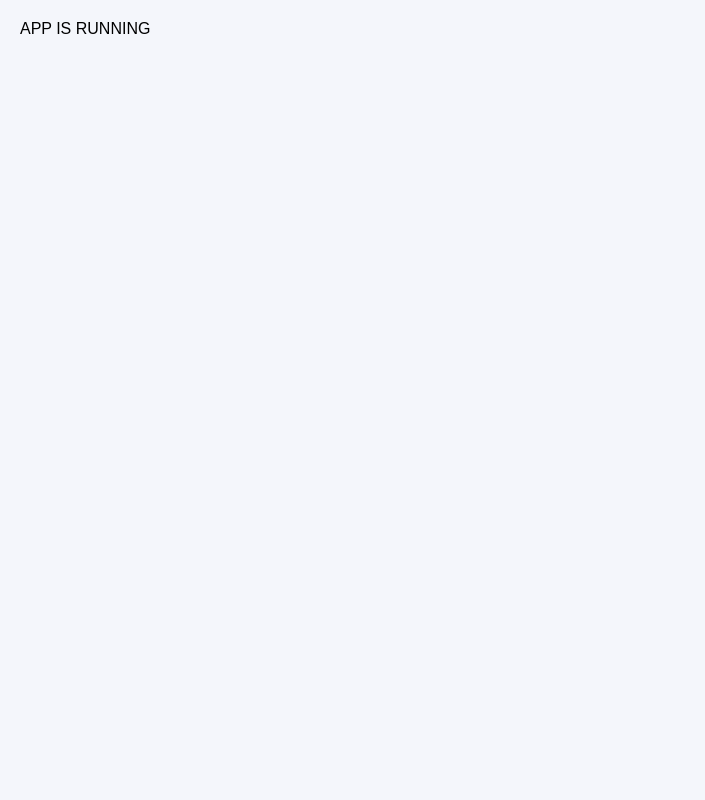
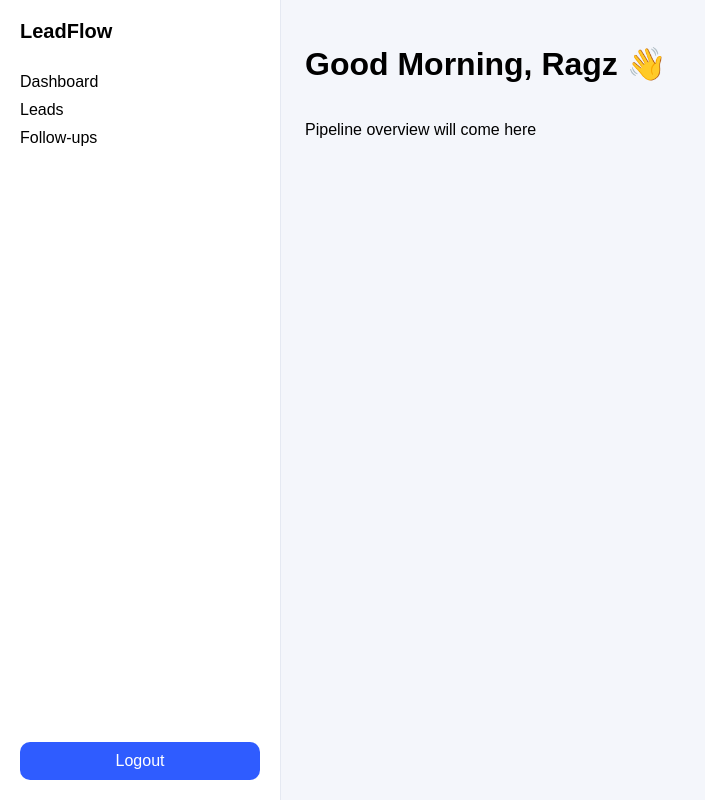
Before and after one commit to stirr3dz3phyr-ship-it/LeadFlow-WarMachine, a React (Vite) app: page / in a window 1280 px wide. Shown: the whole page, without its empty margins (0-705 px from the left). Built offline with nearby package versions, Linux system fonts and the light colour scheme.

Commit message:
Update App.jsx

```diff
--- a/src/App.jsx
+++ b/src/App.jsx
@@ -1,7 +1,31 @@
+import React from "react";
+import "./styles.css";
+
 export default function App() {
+  const username = "Ragz";
+
   return (
-    <div style={{ padding: 20 }}>
-      APP IS RUNNING
+    <div className="app">
+
+      {/* SIDEBAR */}
+      <aside className="sidebar">
+        <div className="logo">LeadFlow</div>
+
+        <div className="nav">
+          <div className="nav-item">Dashboard</div>
+          <div className="nav-item">Leads</div>
+          <div className="nav-item">Follow-ups</div>
+        </div>
+
+        <div className="logout">Logout</div>
+      </aside>
+
+      {/* MAIN */}
+      <main className="main">
+        <h1>Good Morning, {username} 👋</h1>
+        <p>Pipeline overview will come here</p>
+      </main>
+
     </div>
   );
 }
```
